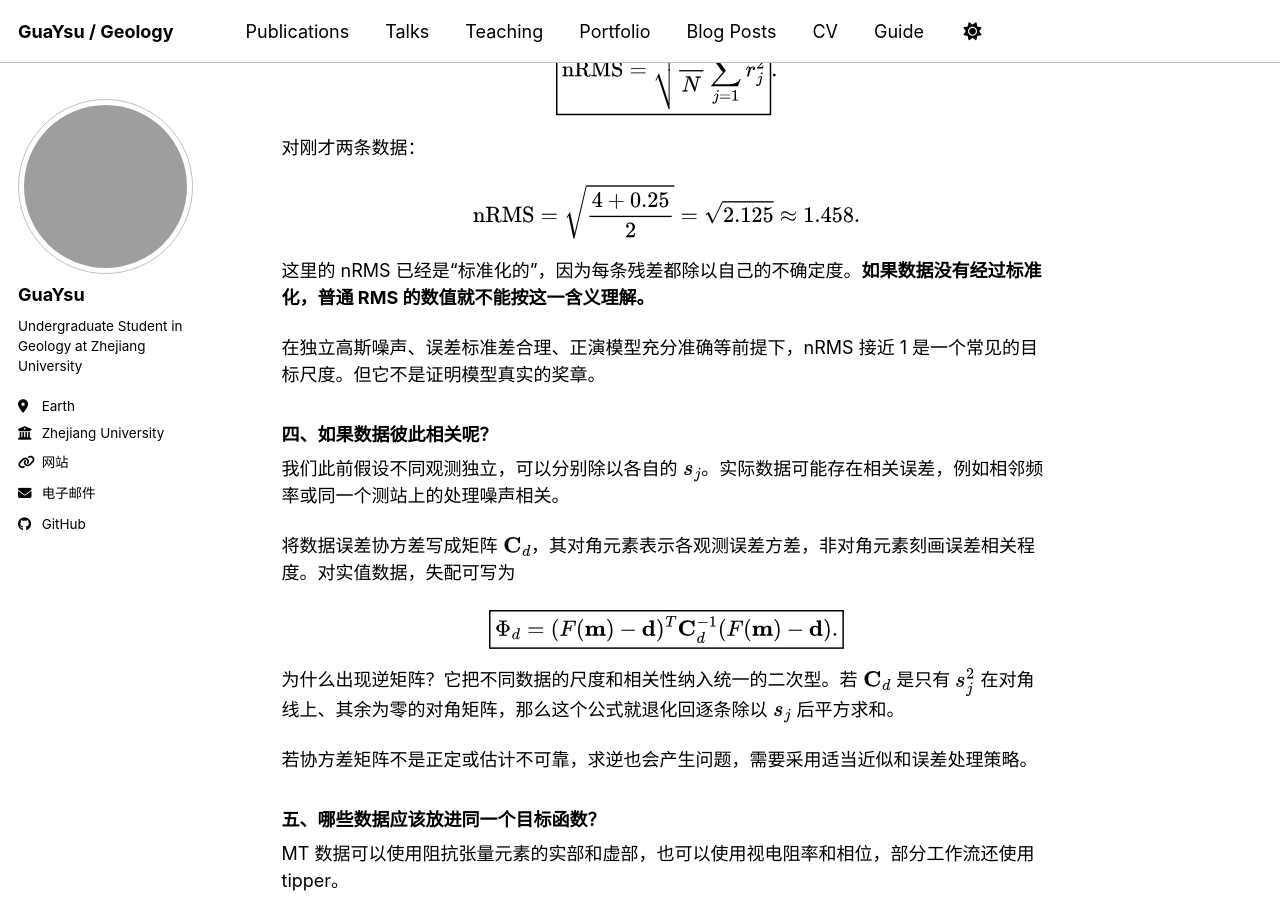
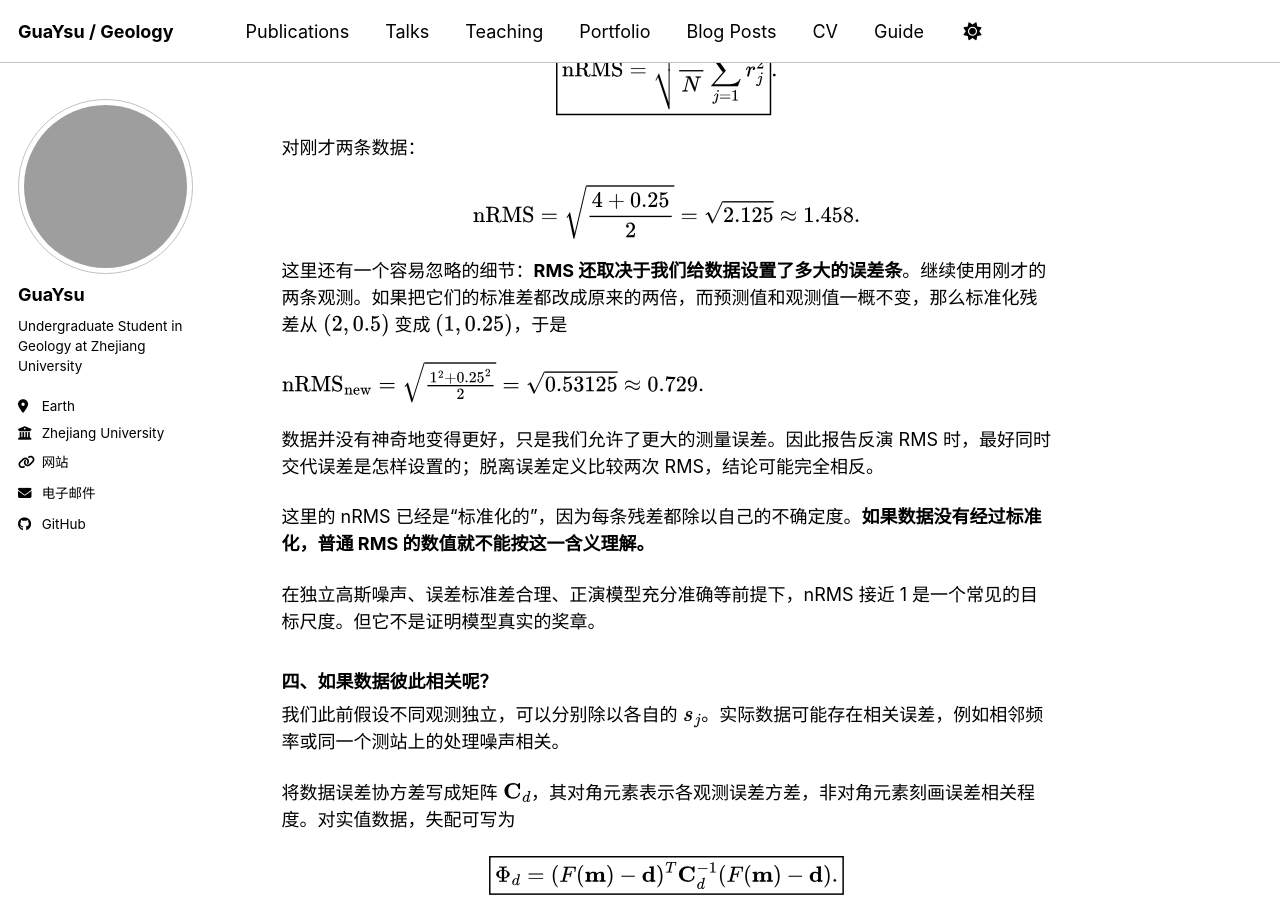
Before and after one commit to GuaYsu/guaysu.github.io, a Jekyll site: the page built from _posts/2026-10-21-mt-course-07a-inverse-theory.md, in a window 1280 px wide and 900 px high, scrolled down 10798 px. Built offline with Jekyll 4.4.1, drawn with Linux system fonts in a browser that asks for light colours; a script bundle is joined from its source files by our own code; library files that are not in the unit come from our copies; grey boxes are pictures that could not be loaded.

Commit message:
docs(mt): add a worked beginner check to 07a-inverse-theory

```diff
--- a/_posts/2026-10-21-mt-course-07a-inverse-theory.md
+++ b/_posts/2026-10-21-mt-course-07a-inverse-theory.md
@@ -433,6 +433,16 @@ $$
 =\sqrt{2.125}\approx1.458.
 $$
 
+这里还有一个容易忽略的细节：**RMS 还取决于我们给数据设置了多大的误差条**。继续使用刚才的两条观测。如果把它们的标准差都改成原来的两倍，而预测值和观测值一概不变，那么标准化残差从 $(2,0.5)$ 变成 $(1,0.25)$，于是
+
+$
+\mathrm{nRMS}_{\rm new}
+=\sqrt{\frac{1^2+0.25^2}{2}}
+=\sqrt{0.53125}\approx0.729.
+$
+
+数据并没有神奇地变得更好，只是我们允许了更大的测量误差。因此报告反演 RMS 时，最好同时交代误差是怎样设置的；脱离误差定义比较两次 RMS，结论可能完全相反。
+
 这里的 nRMS 已经是“标准化的”，因为每条残差都除以自己的不确定度。**如果数据没有经过标准化，普通 RMS 的数值就不能按这一含义理解。**
 
 在独立高斯噪声、误差标准差合理、正演模型充分准确等前提下，nRMS 接近 1 是一个常见的目标尺度。但它不是证明模型真实的奖章。
```
